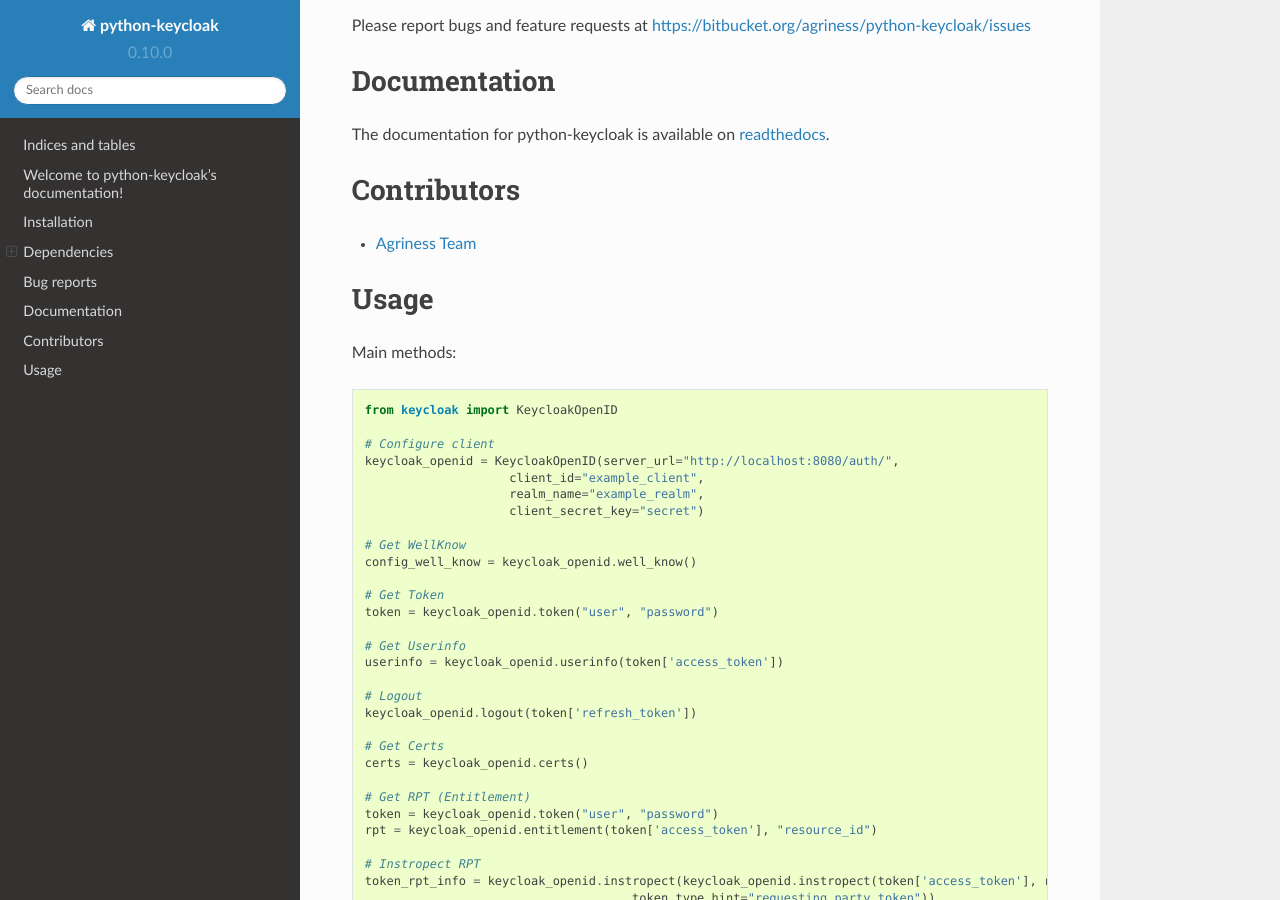
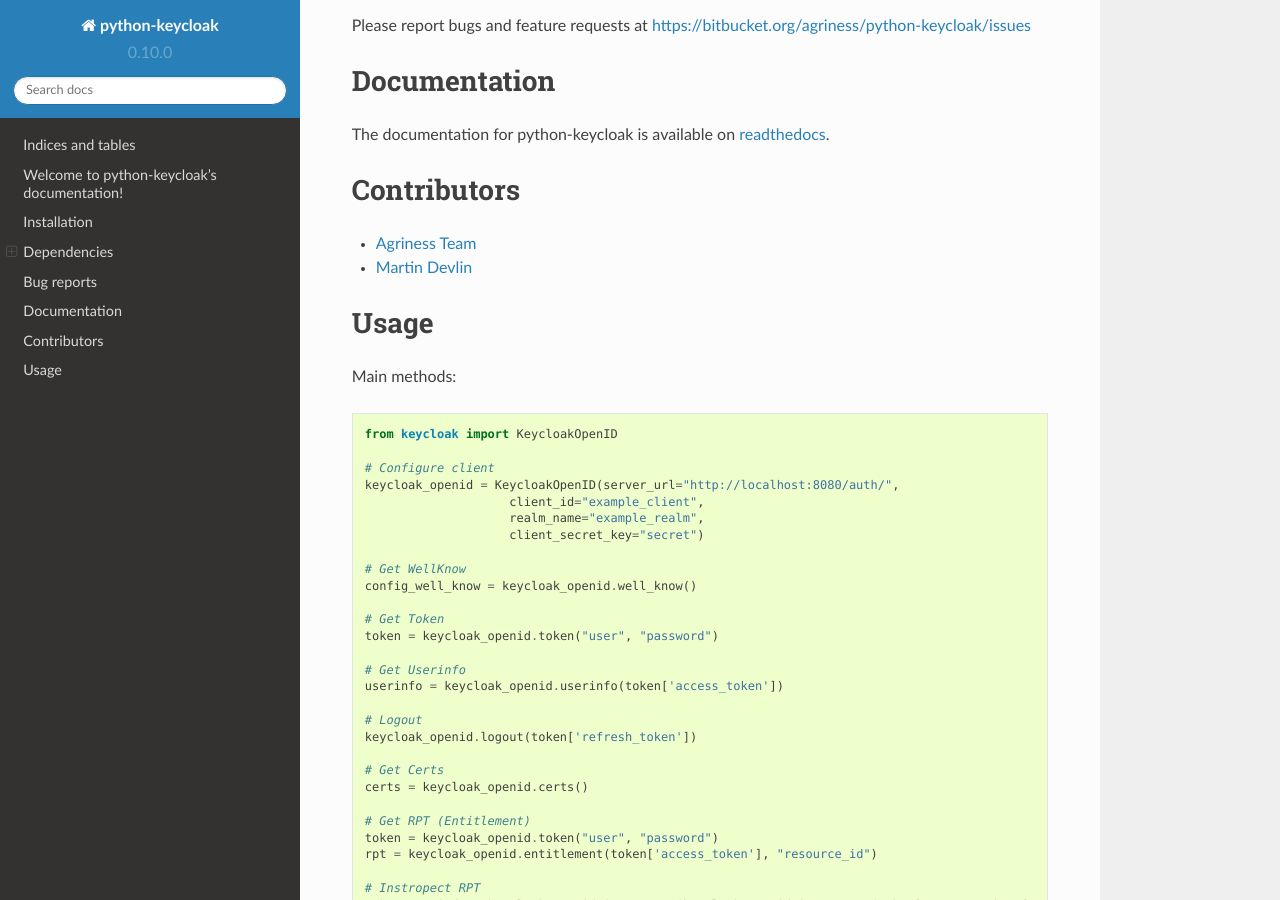
Before and after one commit to marcospereirampj/python-keycloak, a Sphinx documentation site: the page built from docs/source/index.rst, in a window 1280 px wide and 900 px high, scrolled down 1103 px. Built offline with Sphinx 7.4.7 and the Read the Docs theme 2.0.0, drawn with Linux system fonts in a browser that asks for light colours.

Commit message:
Added Martin Devlin.

```diff
--- a/docs/source/index.rst
+++ b/docs/source/index.rst
@@ -66,6 +66,7 @@ Contributors
 ==================
 
 * `Agriness Team <http://www.agriness.com/pt/>`_
+* `Martin Devlin <martin.devlin@pearson.com>`_
 
 Usage
 =====
```
Also changed, not shown: README.md (+1 -0 lines).
